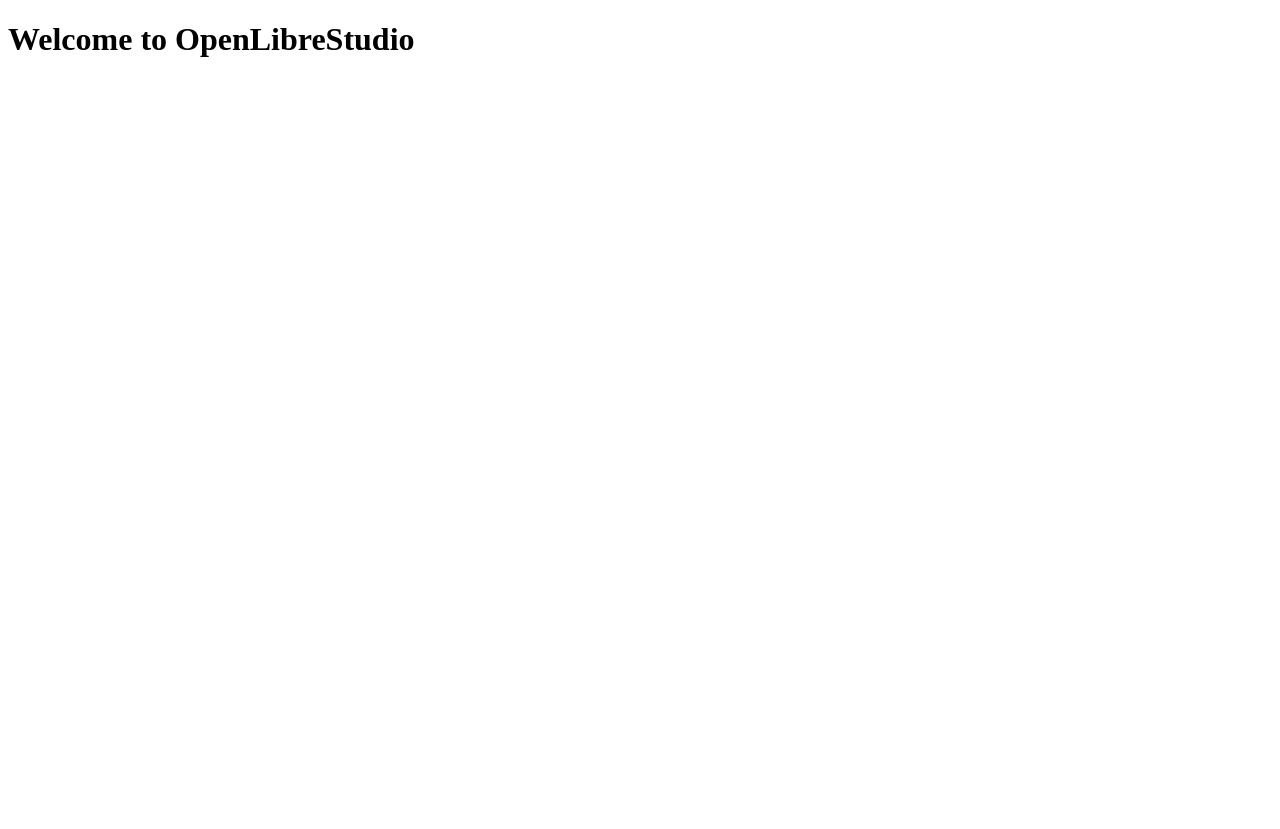
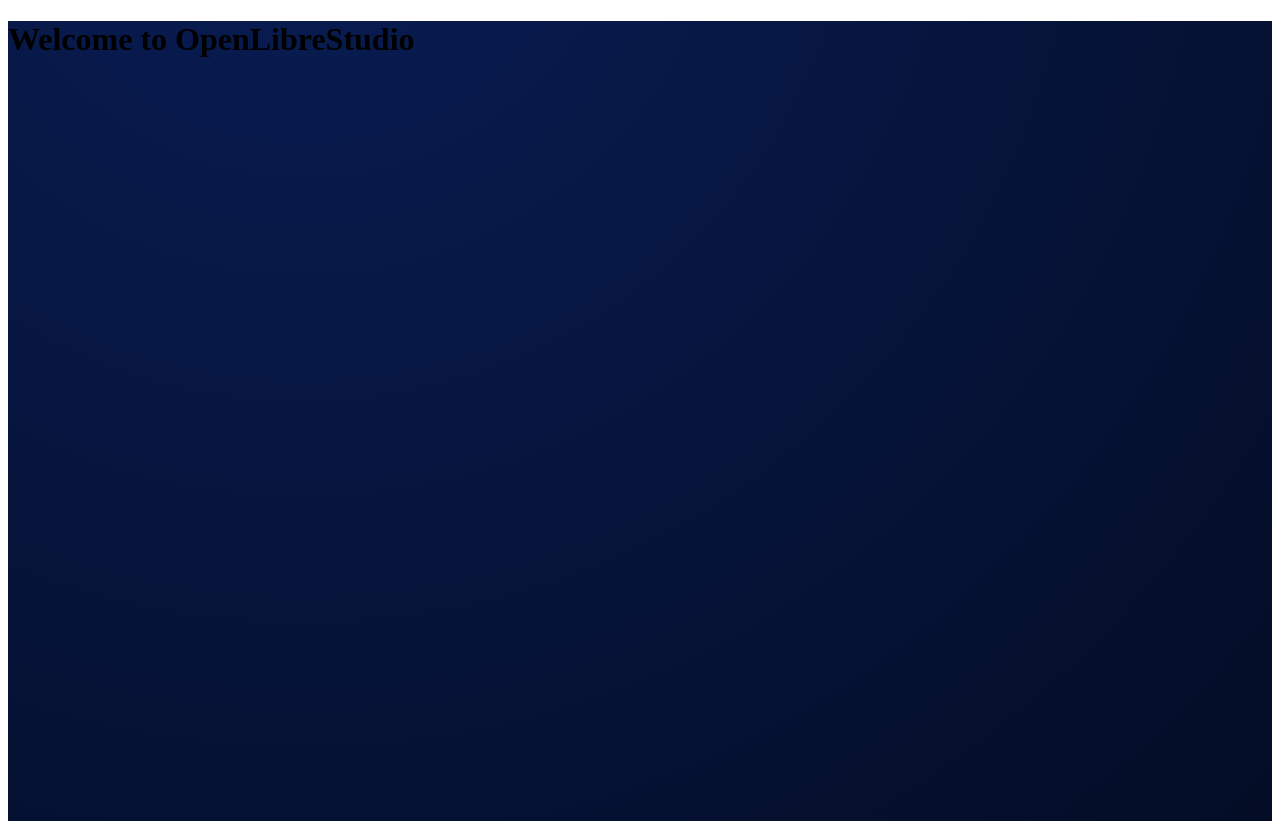
Before and after one commit to OpenLibreAI/OpenLibreStudio, a SvelteKit app in the folder openlibrestudio/: page / in a window 1280 px wide. Before the commit the page ends 800 px from the top, so only its background shows below. Built offline with nearby package versions, Linux system fonts and the light colour scheme.

Commit message:
Added gradient background

```diff
--- a/openlibrestudio/src/routes/+layout.svelte
+++ b/openlibrestudio/src/routes/+layout.svelte
@@ -1,3 +1,10 @@
 <div class="mainContainer">
 	<slot />
 </div>
+
+<style>
+    .mainContainer {
+        min-height: 100vh;
+        background: radial-gradient( circle 1215px at 23.4% -21.8%,  rgba(9,29,85,1) 0.2%, rgba(0,0,0,1) 200.2% );
+    }
+</style>
```
